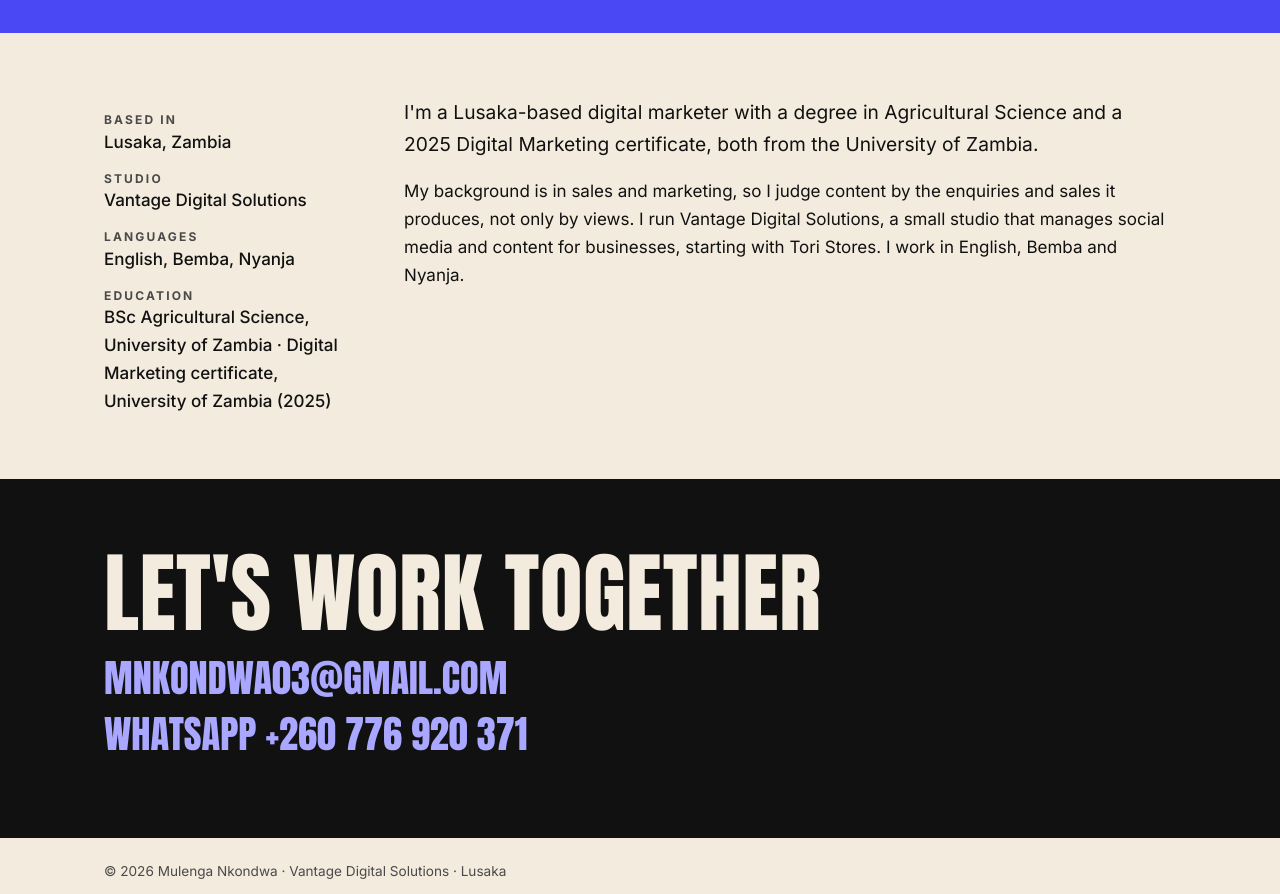
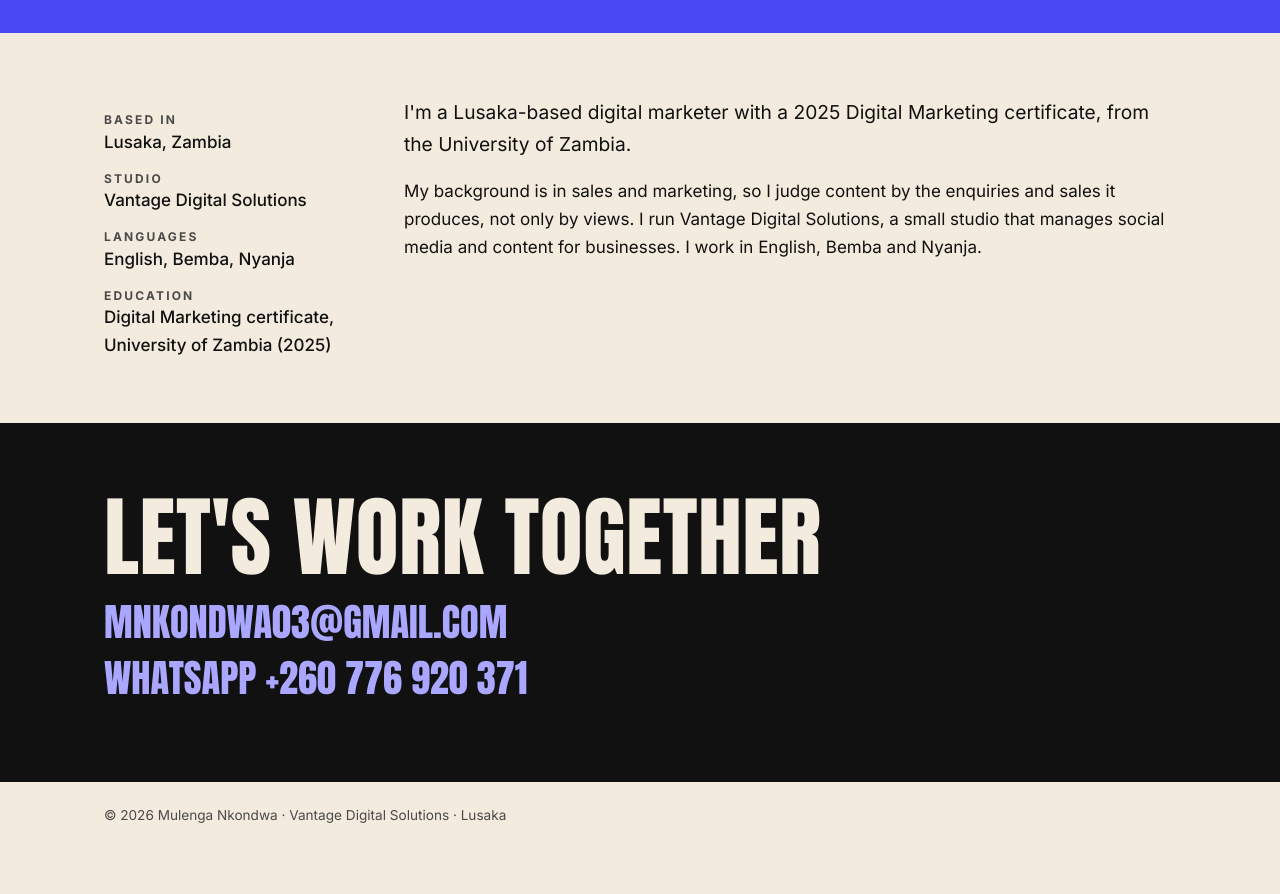
Before and after one commit to MulengaJR/Mulenga-Nkondwa, a plain HTML site: page index.html in a window 1280 px wide. Shown: the part 10092-10986 px from the top of the page. After the commit the page ends 10940 px from the top, so only its background shows below. Drawn offline with Linux system fonts and the light colour scheme.

Commit message:
Update education details and lead paragraph
Removed degree in Agricultural Science from education section and updated lead paragraph accordingly.

```diff
--- a/index.html
+++ b/index.html
@@ -414,11 +414,11 @@ footer{padding:22px 0;font-size:.85rem;color:var(--muted)}
       <dt>Based in</dt><dd>Lusaka, Zambia</dd>
       <dt>Studio</dt><dd>Vantage Digital Solutions</dd>
       <dt>Languages</dt><dd>English, Bemba, Nyanja</dd>
-      <dt>Education</dt><dd>BSc Agricultural Science, University of Zambia · Digital Marketing certificate, University of Zambia (2025)</dd>
+      <dt>Education</dt><dd>Digital Marketing certificate, University of Zambia (2025)</dd>
     </dl>
     <div>
-      <p class="lead" style="margin-bottom:16px">I'm a Lusaka-based digital marketer with a degree in Agricultural Science and a 2025 Digital Marketing certificate, both from the University of Zambia.</p>
-      <p>My background is in sales and marketing, so I judge content by the enquiries and sales it produces, not only by views. I run Vantage Digital Solutions, a small studio that manages social media and content for businesses, starting with Tori Stores. I work in English, Bemba and Nyanja.</p>
+      <p class="lead" style="margin-bottom:16px">I'm a Lusaka-based digital marketer with a 2025 Digital Marketing certificate, from the University of Zambia.</p>
+      <p>My background is in sales and marketing, so I judge content by the enquiries and sales it produces, not only by views. I run Vantage Digital Solutions, a small studio that manages social media and content for businesses. I work in English, Bemba and Nyanja.</p>
     </div>
   </div>
 </section>
```
